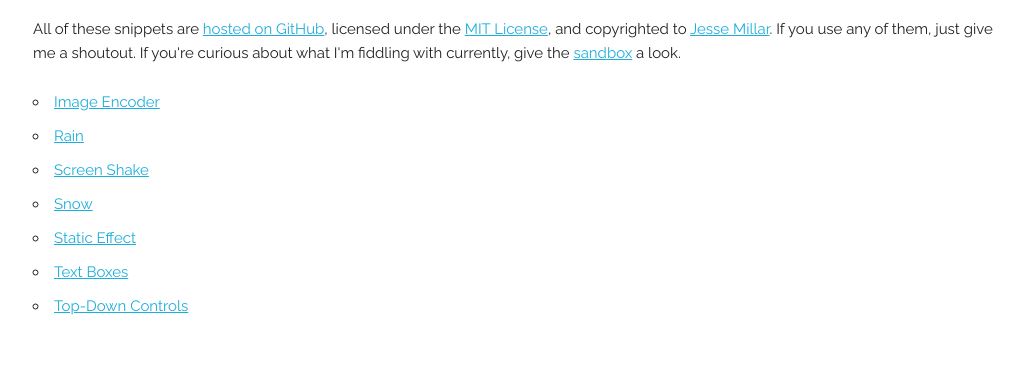
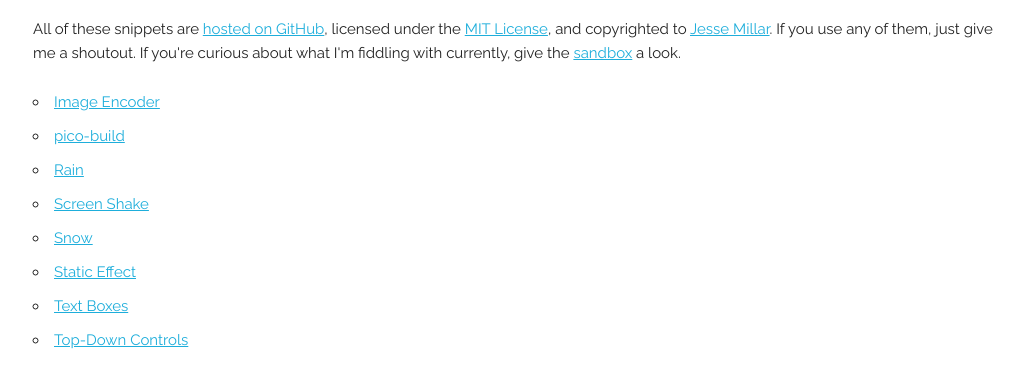
Before and after one commit to jessemillar/pico-8, a plain HTML site: page index.html in a window 1280 px wide. Shown: the part 156-544 px from the top of the page, without its empty margins (127-1151 px from the left). Drawn offline with Linux system fonts and the light colour scheme.

Commit message:
Adding a link to pico-build

```diff
--- a/index.html
+++ b/index.html
@@ -29,6 +29,7 @@
 				<p>All of these snippets are <a href="https://github.com/jessemillar/pico-8">hosted on GitHub</a>, licensed under the <a href="https://raw.githubusercontent.com/jessemillar/pico-8/gh-pages/LICENSE">MIT License</a>, and copyrighted to <a href="http://www.jessemillar.com">Jesse Millar</a>. If you use any of them, just give me a shoutout. If you're curious about what I'm fiddling with currently, give the <a href="sandbox">sandbox</a> a look.</p>
 				<ul>
 					<li><a href="image-encoder">Image Encoder</a></li>
+					<li><a href="https://github.com/jessemillar/pico-build">pico-build</a></li>
 					<li><a href="rain">Rain</a></li>
 					<li><a href="screen-shake">Screen Shake</a></li>
 					<li><a href="snow">Snow</a></li>
```
